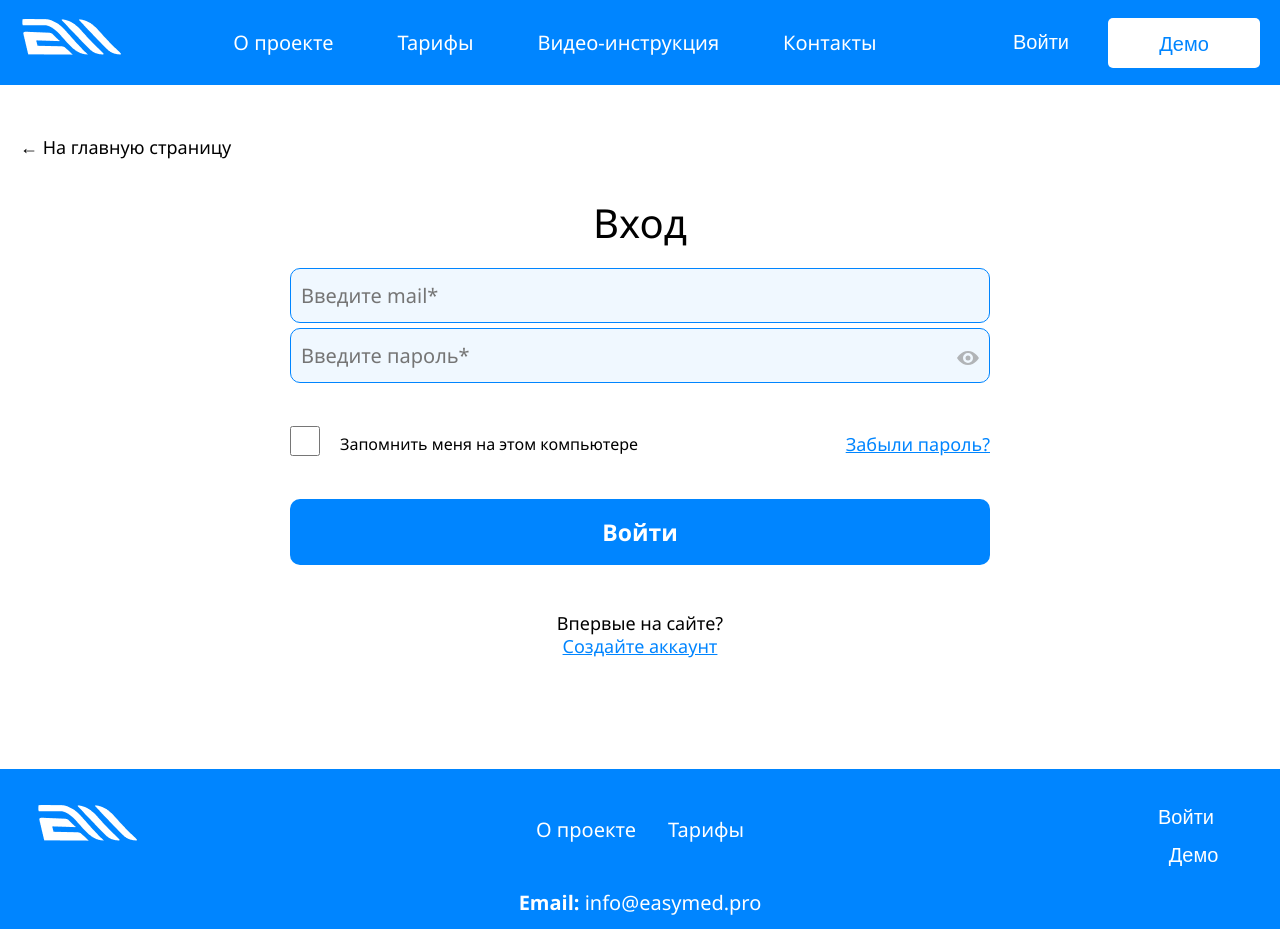
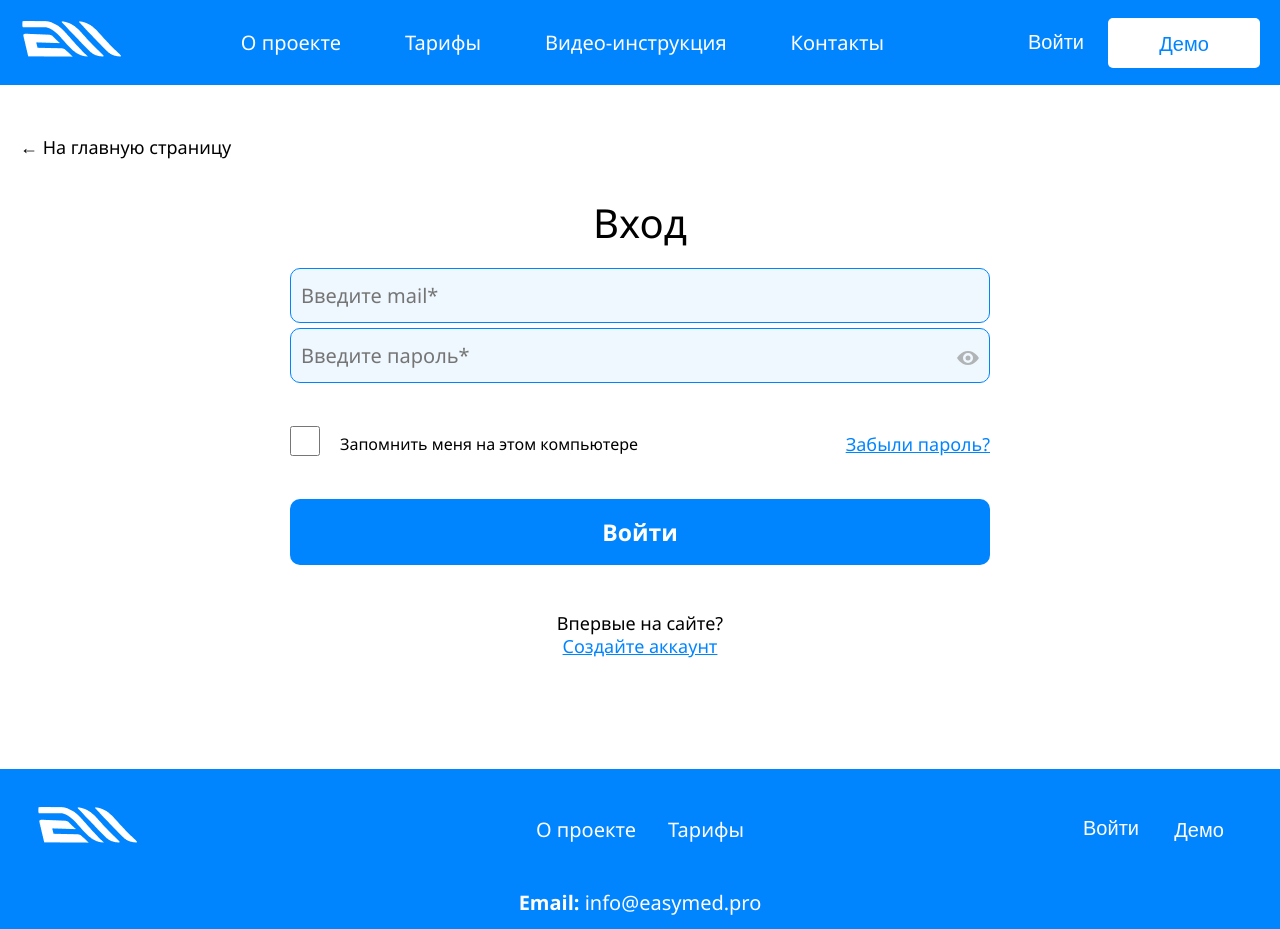
Before and after one commit to LilySmirn/b2c-new, a Next.js app: page /login in a window 1280 px wide. Shown: the top 929 px of the page. Built offline with nearby package versions, Linux system fonts and the light colour scheme; no server answers.

Commit message:
fix: styles in footer

```diff
--- a/app/globals.css
+++ b/app/globals.css
@@ -193,11 +193,14 @@ header.scrolled {
   border: none;
   color: white;
   background-color: #0085FF;
-  margin-right: 15px;
 }
 
 .btn-auth:hover {
   color: #D8EDFF;
+}
+
+.user-icon-link {
+  padding: 15px;
 }
 
 .footer-btn-login {
@@ -891,6 +894,8 @@ html, body {
 .footer-logo-link,
 .footer-buttons {
   z-index: 1;
+  display: flex;
+  align-items: center;
 }
 
 .footer-menu {
@@ -948,7 +953,7 @@ html, body {
   font-size: 20px;
   color: #0085FF;
   background-color: white;
-  width: 152px;
+  width: 90px;
   height: 50px;
   padding: 15px 70px;
   border-radius: 5px;
@@ -1170,7 +1175,7 @@ body.noscroll {
 .footer-btn-demo {
   background-color: #0085FF;
   color: white;
-  padding: 15px;
+  padding: 15px 0 15px 0;
 }
 
 .footer-btn-demo:hover {
@@ -1659,6 +1664,6 @@ body.noscroll {
     display: flex;
     justify-content: center;
     align-items: center;
-
-  }
-}
+    gap: 8px;
+  }
+}
--- a/app/profile/profile.module.css
+++ b/app/profile/profile.module.css
@@ -224,7 +224,8 @@ input:checked + .slider::before {
     display: flex;
     align-items: center;
     justify-content: center;
-    border-radius: 10px
+    border-radius: 10px;
+    margin-bottom: 50px;
 }
 
 .desktopIcon {
```
